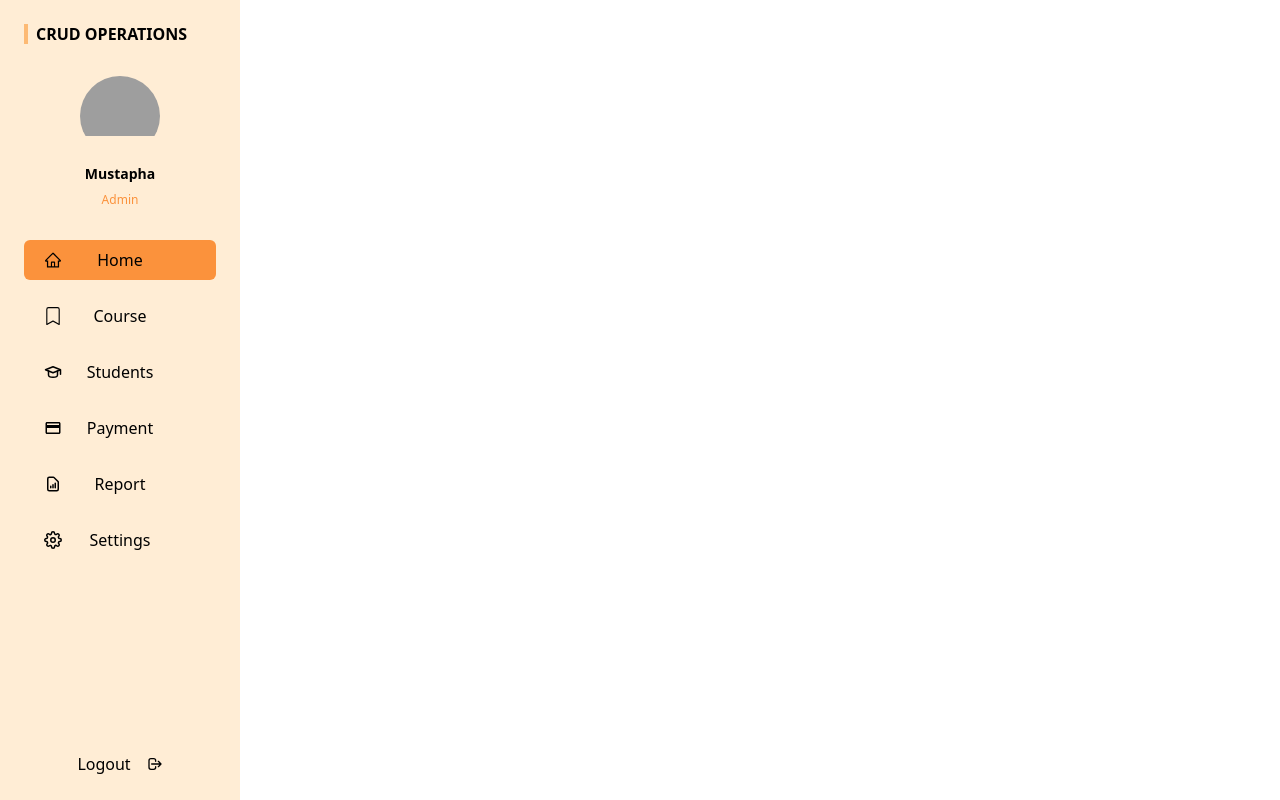
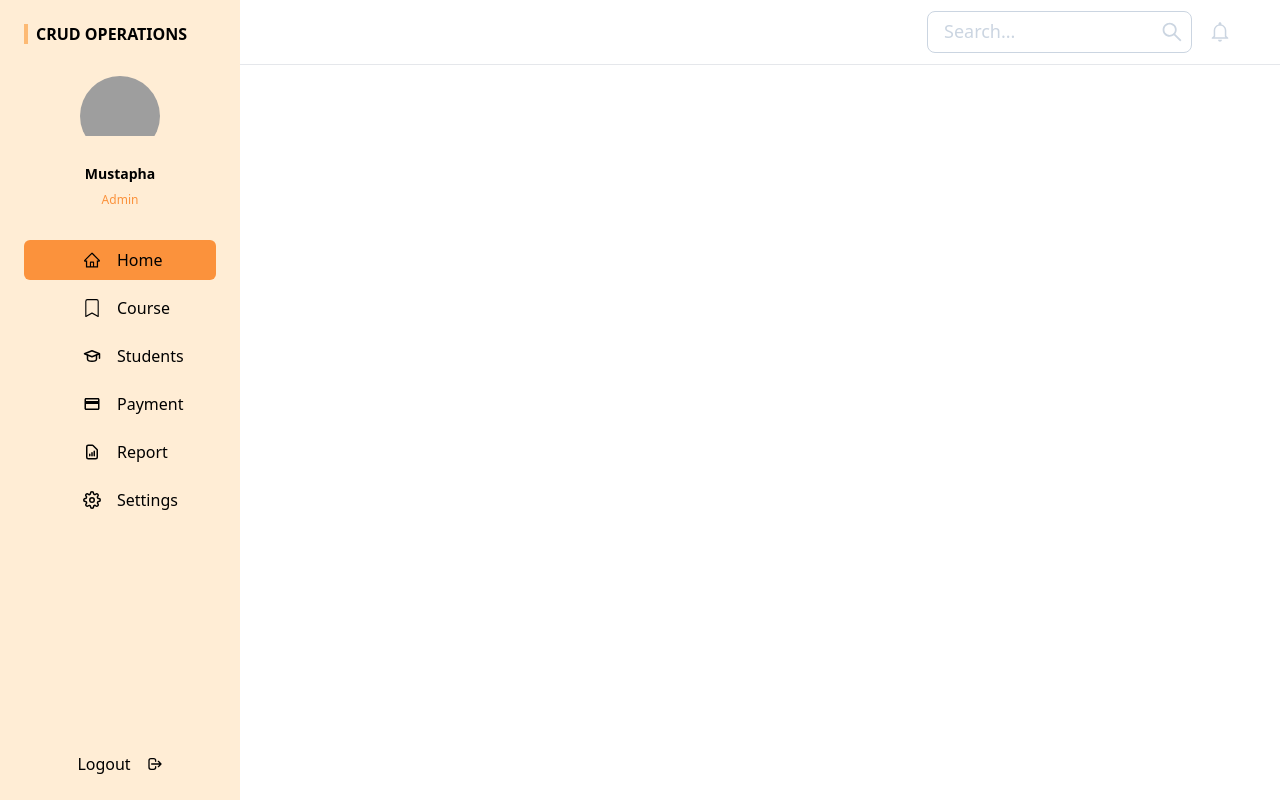
Before and after one commit to mustaphachqoubi/CRUD, a React (Vite) app: page /dashboard in a window 1280 px wide. Built offline with nearby package versions, Linux system fonts and the light colour scheme; grey boxes are pictures that could not be loaded.

Commit message:
added the navbar

```diff
--- /dev/null
+++ b/src/components/Cards/StudentsCard.tsx
@@ -0,0 +1,9 @@
+import React from 'react'
+
+const StudentsCard = () => {
+  return (
+    <div className='bg-[#74C1ED]'>StudentsCard</div>
+  )
+}
+
+export default StudentsCard
--- a/src/components/Leftbar.tsx
+++ b/src/components/Leftbar.tsx
@@ -10,7 +10,7 @@ import { close, open } from "../redux/closeNavbar";
 import { useDispatch, useSelector } from "react-redux";
 
 const Leftbar = () => {
-  const {close_nav} = useSelector(state => state.closer);
+  const { close_nav } = useSelector((state) => state.closer);
   const dispatch = useDispatch();
   return (
     <div
@@ -18,9 +18,10 @@ const Leftbar = () => {
     >
       <div
         onClick={() => {
-        dispatch(close())
+          dispatch(close());
         }}
-      className="absolute flex justify-center items-center md:hidden hover:bg-orange-600 bg-orange-500 text-white p-2 rounded-full text-center w-10 top-5 right-5 cursor-pointer">
+        className="absolute flex justify-center items-center md:hidden hover:bg-orange-600 bg-orange-500 text-white p-2 rounded-full text-center w-10 top-5 right-5 cursor-pointer"
+      >
         x
       </div>
       <div className="space-y-8">
@@ -44,42 +45,54 @@ const Leftbar = () => {
           <h4 className="text-orange-400 text-xs">Admin</h4>
         </div>
 
-        <div className="flex flex-col gap-4 relative">
-          <div className="flex cursor-pointer justify-center items-center gap-4 text-black p-2 rounded-md bg-orange-400">
-            <div className="text-lg md:flex absolute left-5">
+        <div className="flex flex-col gap-2 relative">
+          <div className="px-20 flex cursor-pointer justify-center items-center gap-4 text-black p-2 rounded-md bg-orange-400">
+            <div className="text-lg">
               <AiOutlineHome />
             </div>
+            <div className="flex justify-left items-center w-10">
               <h3>Home</h3>
             </div>
-          <div className="flex cursor-pointer justify-center items-center gap-4 text-black p-2 rounded-md hover:bg-orange-200">
-            <div className="text-lg md:flex absolute left-5">
+          </div>
+          <div className="px-20 flex cursor-pointer justify-center items-center gap-4 text-black p-2 rounded-md hover:bg-orange-200">
+            <div className="text-lg md:flex">
               <BsBookmark />
             </div>
+            <div className="flex justify-left items-center w-10">
               <h3>Course</h3>
             </div>
-          <div className="flex cursor-pointer justify-center items-center gap-4 text-black p-2 rounded-md hover:bg-orange-200">
-            <div className="text-lg md:flex absolute left-5">
+          </div>
+          <div className="px-20 flex cursor-pointer justify-center items-center gap-4 text-black p-2 rounded-md hover:bg-orange-200">
+            <div className="text-lg md:flex">
               <TbSchool />
             </div>
+            <div className="flex justify-left items-center w-10">
               <h3>Students</h3>
             </div>
-          <div className="flex cursor-pointer justify-center items-center gap-4 text-black p-2 rounded-md hover:bg-orange-200">
-            <div className="text-lg md:flex absolute left-5">
+          </div>
+          <div className="px-20 flex cursor-pointer justify-center items-center gap-4 text-black p-2 rounded-md hover:bg-orange-200">
+            <div className="text-lg md:flex">
               <MdOutlinePayment />
             </div>
+            <div className="flex justify-left items-center w-10">
               <h3>Payment</h3>
             </div>
-          <div className="flex cursor-pointer justify-center items-center gap-4 text-black p-2 rounded-md hover:bg-orange-200">
-            <div className="text-lg md:flex absolute left-5">
+          </div>
+          <div className="px-20 flex cursor-pointer justify-center items-center gap-4 text-black p-2 rounded-md hover:bg-orange-200">
+            <div className="text-lg md:flex">
               <HiOutlineDocumentReport />
             </div>
+            <div className="flex justify-left items-center w-10">
               <h3>Report</h3>
             </div>
-          <div className="flex cursor-pointer justify-center items-center gap-4 text-black p-2 rounded-md hover:bg-orange-200">
-            <div className="text-lg md:flex absolute left-5">
+          </div>
+          <div className="px-20 flex cursor-pointer justify-center items-center gap-4 text-black p-2 rounded-md hover:bg-orange-200">
+            <div className="text-lg md:flex">
               <FiSettings />
             </div>
+            <div className="flex justify-left items-center w-10">
               <h3>Settings</h3>
+            </div>
           </div>
         </div>
       </div>
--- /dev/null
+++ b/src/components/Navbar.tsx
@@ -0,0 +1,24 @@
+import React from "react";
+import { IoIosArrowDropleft, IoMdNotificationsOutline } from "react-icons/io";
+import { AiOutlineSearch } from "react-icons/ai";
+
+const Navbar = () => {
+  return (
+    <div className="absolute border-b w-full h-10 flex justify-end items-center p-8">
+
+      <div className="flex">
+        <div className="flex relative items-center">
+          <input className="border rounded-lg focus:outline-none px-4 py-2 border-slate-300 placeholder:text-slate-300 placeholder:text-lg" type="text" placeholder="Search..." />
+            <div className="absolute cursor-pointer text-2xl text-slate-300 right-2">
+                <AiOutlineSearch />
+            </div>
+        </div>
+        <div className="text-slate-300 cursor-pointer flex justify-center items-center px-4 text-2xl">
+          <IoMdNotificationsOutline />
+        </div>
+      </div>
+    </div>
+  );
+};
+
+export default Navbar;
--- a/src/pages/Dashboard.tsx
+++ b/src/pages/Dashboard.tsx
@@ -1,24 +1,32 @@
-import React from 'react'
-import Leftbar from '../components/Leftbar'
+import React from "react";
+import Leftbar from "../components/Leftbar";
 import { open } from "../redux/closeNavbar";
 import { useDispatch, useSelector } from "react-redux";
+import Navbar from "../components/Navbar";
+import StudentsCard from "../components/Cards/StudentsCard";
 
 const Dashboard = () => {
-
   const dispatch = useDispatch();
 
   return (
-    <div>
+    <div className="">
       <div
-      onClick={() => {
-        dispatch(open())
-      }}
-      className="absolute flex justify-center items-center hover:bg-orange-600 bg-orange-500 text-white p-2 rounded-full text-center w-10 top-5 left-5 cursor-pointer">
+        onClick={() => {
+          dispatch(open());
+        }}
+        className="absolute flex justify-center items-center hover:bg-orange-600 bg-orange-500 text-white p-2 rounded-full text-center w-10 top-20 left-5 cursor-pointer"
+      >
         -
       </div>
-      <Leftbar />
+      <div className="">
+        <Navbar />
+      </div>
+
+      <div className="">
+        <Leftbar />
+      </div>
     </div>
-  )
-}
+  );
+};
 
-export default Dashboard
+export default Dashboard;
```
Lines whose indentation alone changed are shown as unchanged.
